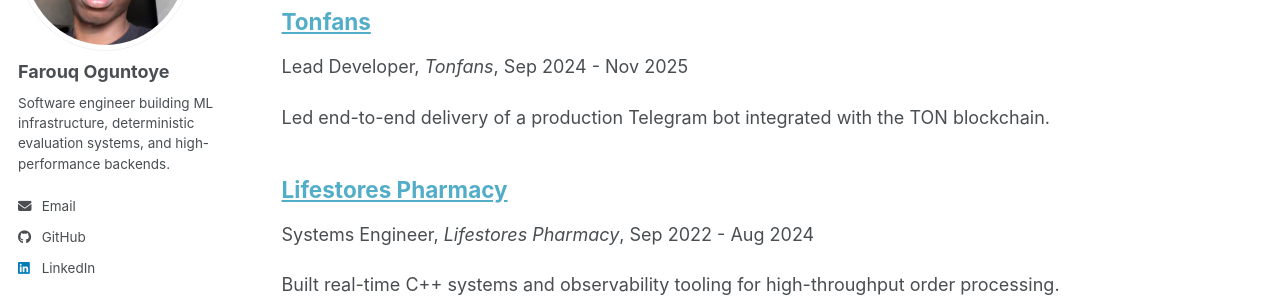
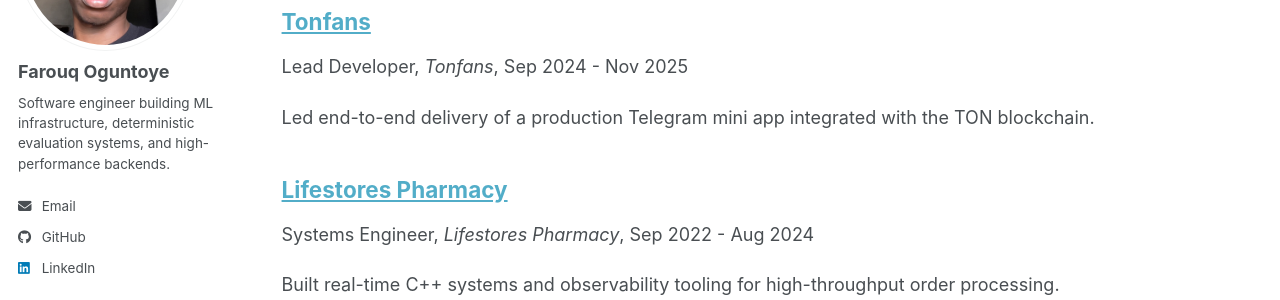
Before and after one commit to Herr-Professor/herr-professor.github.io, a Jekyll site: the page built from _pages/teaching.html, in a window 1280 px wide and 951 px high. Shown: the part 234-534 px from the top of the window. Built offline with Jekyll 4.4.1, drawn with Linux system fonts in a browser that asks for light colours; a script bundle is joined from its source files by our own code; library files that are not in the unit come from our copies.

Commit message:
second commit

```diff
--- a/_pages/cv.md
+++ b/_pages/cv.md
@@ -39,7 +39,7 @@
 ### Tonfans
 Lead Developer, Sep 2024 - Nov 2025
 
-- Owned end-to-end delivery of a production Telegram bot integrated with the TON blockchain for community payments and access control
+- Owned end-to-end delivery of a production Telegram Mini App integrated with the TON blockchain for community payments and access control
 - Implemented purchase and verification flows for NFTs and Jettons with automated ownership gating
 - Built secure Python backend workflows and Telegram Bot API integrations for high-volume user interactions
 
--- a/_teaching/01-tonfans.md
+++ b/_teaching/01-tonfans.md
@@ -5,17 +5,17 @@
 role: "Lead Developer"
 company: "Tonfans"
 date_range: "Sep 2024 - Nov 2025"
-excerpt: "Led end-to-end delivery of a production Telegram bot integrated with the TON blockchain."
+excerpt: "Led end-to-end delivery of a production Telegram mini app integrated with the TON blockchain."
 ---
 
 Remote role focused on shipping production workflows around payments, access control, and high-volume user interactions.
 
 ## Highlights
 
-- Owned end-to-end delivery of a Telegram bot integrated with the TON blockchain
+- Owned end-to-end delivery of a Telegram mini app integrated with the TON blockchain
 - Implemented purchase and verification flows for NFTs and Jettons with automated ownership gating
 - Built secure Python backend workflows and Telegram Bot API integrations for production traffic
 
 ## Scope
 
-The work combined product delivery with infrastructure concerns: keeping user-facing flows reliable, verifying ownership correctly, and making the bot safe to operate at scale.
+The work combined product delivery with infrastructure concerns: keeping user-facing flows reliable, verifying ownership correctly, and making the app safe to operate at scale.
```
Also changed, not shown: README.md (+1 -30 lines).
